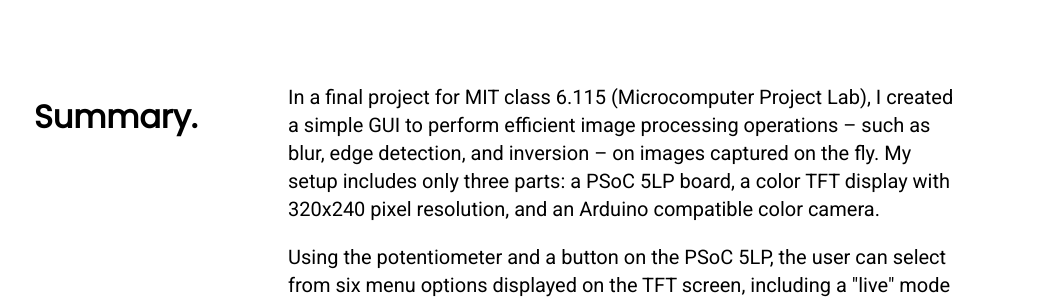
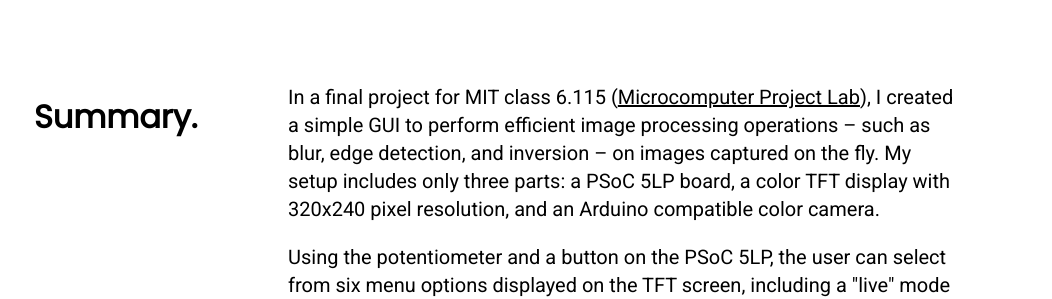
Before and after one commit to hollyjackson/hollyjackson.github.io, a Jekyll site: the page built from minor-projects/image-processing/index.html, in a window 1280 px wide. Shown: the part 213-512 px from the top of the page, without its empty margins (116-1168 px from the left). Built offline with Jekyll 4.4.1, drawn with Linux system fonts in a browser that asks for light colours.

Commit message:
minor changes

```diff
--- a/minor-projects/billiard-bots/index.html
+++ b/minor-projects/billiard-bots/index.html
@@ -15,7 +15,7 @@ menu: <a href="/">Major Projects</a><a href="/minor-projects">Minor Projects</a>
             <p style="text-align:left">I know it seems a bit ridiculous to include a project from when I was 12 years old in this portfolio, but I always thought this project was pretty fun.</p>
             <p style="text-align:left">Basically, my tiny 7th grade self wanted to figure out the science behind trick shots in pool, so I could improve my game (because as a 12-year-old I was obviously very involved in the professional pool circuit).  Conveniently, my dad worked for a robotics company (<a class="active" href="https://en.wikipedia.org/wiki/Omron_Adept" target="_blank">Adept Technology</a>) and brought me home an Adept Cobra i800 4-axis robot.</p>
             <p style="text-align:left">When you hit the cue ball at an angle with respect to the object ball, you create cut-induced throw on the object ball, causing the object ball to travel tangent to the impact line.  When you hit the cue ball with a clockwise or counterclockwise spin (accomplished by hitting the cue ball off center), you create spin-induced throw on the object ball, and the sliding friction propels the object ball to throw left or right (for clockwise or counterclockwise spin respectively).  In my experiment, I attached a cue ball to the robot so I could hit an object ball with cut, spin, and a combination of both.  Using simple trigonometry, I predicted the object ball's trajectory in each shot.</p>
-            <p style="text-align:left">The results?  I'm now marginally better at pool.  And there are permanents scuffs in my parents' pool table from robotic abuse.</p>
+            <p style="text-align:left">The results?  I'm now marginally better at pool.  And there are permanent scuffs in my parents' pool table from robotic abuse.</p>
         </div>
     </div>
 </div>
--- a/minor-projects/image-processing/index.html
+++ b/minor-projects/image-processing/index.html
@@ -13,7 +13,7 @@ menu: <a href="/">Major Projects</a><a href="/minor-projects">Minor Projects</a>
     </div>
     <div class="column_grid right">
         <div class="content">
-            <p style="text-align:left;">In a final project for MIT class 6.115 (Microcomputer Project Lab), I created a simple GUI to perform efficient image processing operations – such as blur, edge detection, and inversion – on images captured on the fly.  My setup includes only three parts: a PSoC 5LP board, a color TFT display with 320x240 pixel resolution, and an Arduino compatible color camera.</p>
+            <p style="text-align:left;">In a final project for MIT class 6.115 (<a class="active" href="http://web.mit.edu/6.115/www/page/course-objectives.html" target="_blank">Microcomputer Project Lab</a>), I created a simple GUI to perform efficient image processing operations – such as blur, edge detection, and inversion – on images captured on the fly.  My setup includes only three parts: a PSoC 5LP board, a color TFT display with 320x240 pixel resolution, and an Arduino compatible color camera.</p>
             <p style="text-align:left;">Using the potentiometer and a button on the PSoC 5LP, the user can select from six menu options displayed on the TFT screen, including a "live" mode which continuously captures sequential images from the camera (rough every 0.87 seconds) and updates the TFT display until paused by a second button press.  Once she selects an image to process, she can iteratively apply image processing functions until she reaches a desired result.</p>
             <p style="text-align:left;">My full final project report can be accessed <a class="active" href="/minor-projects/image-processing/6.115FinalProject_HMJ.pdf" target="_blank">here</a>.  Check out <a class="active" href="https://community.cypress.com/community/topics/cypress-community-blogs/cypress-university-alliance-blog/blog/2020/05/15/how-engineering-students-learn-while-sheltering-in-place" target="_blank">this blog post</a> from Cypress, the creator of PSoC, which mentions my project!</p>
         </div>
```
